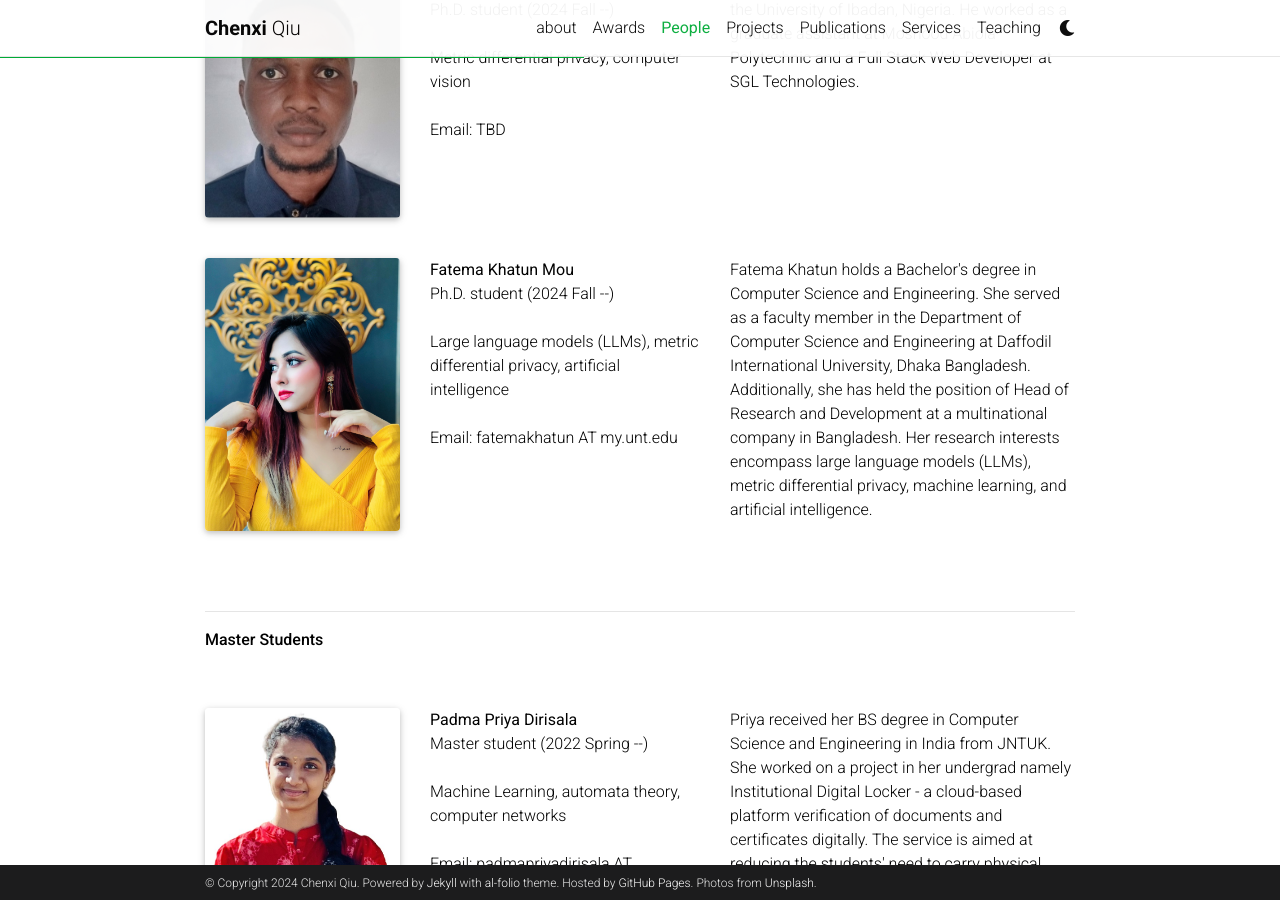
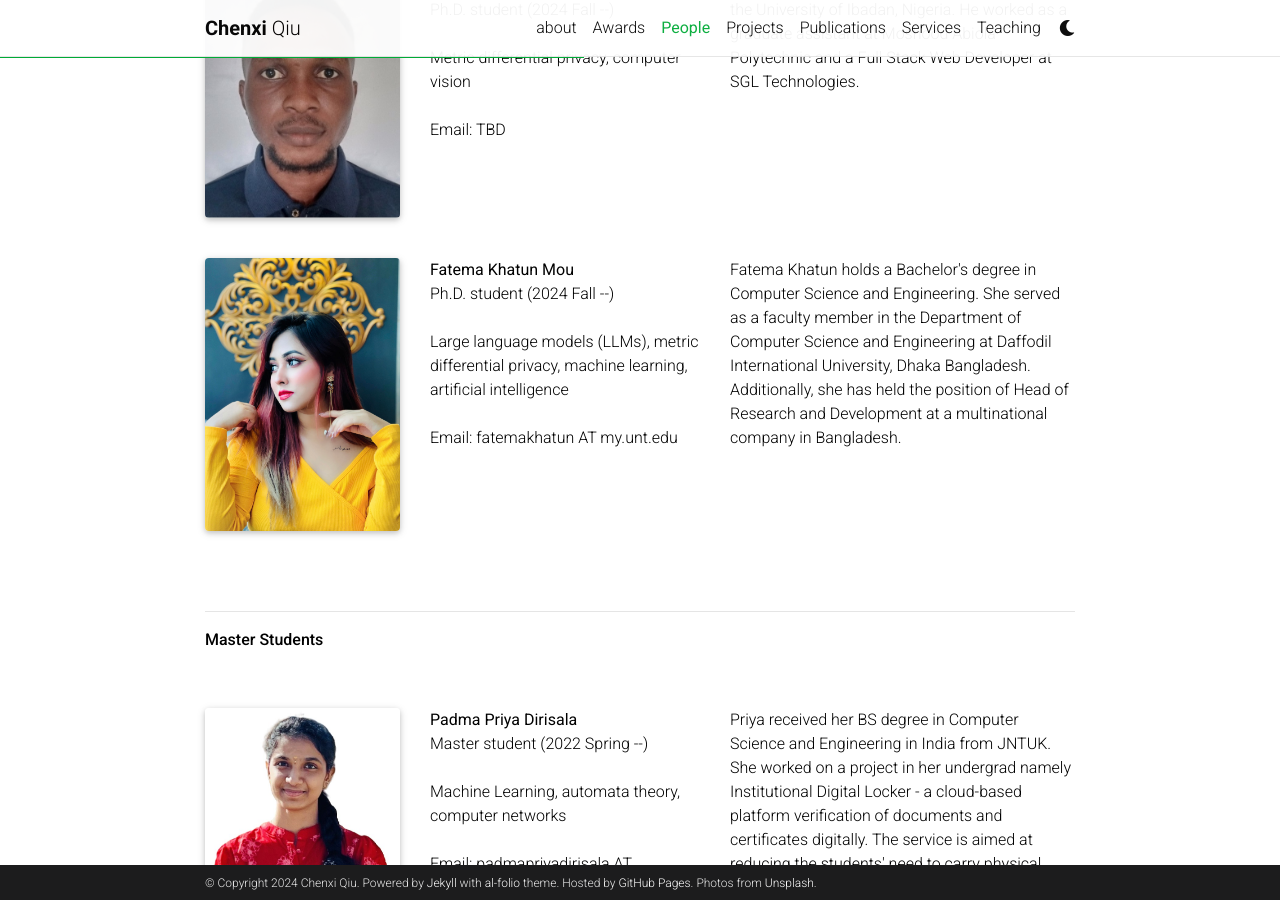
Before and after one commit to chenxiunt/chenxiunt.github.io, a Jekyll site: the page built from _pages/people.md, in a window 1280 px wide and 900 px high, scrolled down 1456 px. Built offline with Jekyll 4.4.1, drawn with Linux system fonts in a browser that asks for light colours; comment, search, counter and statistics services are not loaded; a style sheet for code colours, icons or effects is not loaded.

Commit message:
Update people.md

```diff
--- a/_pages/people.md
+++ b/_pages/people.md
@@ -107,12 +107,12 @@ I am fortunate to work with several bright students:
     <div class="col-sm-4">
         <b>Fatema Khatun Mou</b> <br>
         Ph.D. student (2024 Fall --) <br><br>
-        Large language models (LLMs), metric differential privacy, artificial intelligence <br><br>
+        Large language models (LLMs), metric differential privacy, machine learning, artificial intelligence <br><br>
         Email: fatemakhatun AT my.unt.edu <br>
 
     </div>
     <div class="col-sm-5">
-        Fatema Khatun holds a Bachelor's degree in Computer Science and Engineering. She served as a faculty member in the Department of Computer Science and Engineering at Daffodil International University, Dhaka Bangladesh. Additionally, she has held the position of Head of Research and Development at a multinational company in Bangladesh. Her research interests encompass large language models (LLMs), metric differential privacy, machine learning, and artificial intelligence.
+        Fatema Khatun holds a Bachelor's degree in Computer Science and Engineering. She served as a faculty member in the Department of Computer Science and Engineering at Daffodil International University, Dhaka Bangladesh. Additionally, she has held the position of Head of Research and Development at a multinational company in Bangladesh.
     </div>
 </div>
 <br>
```
